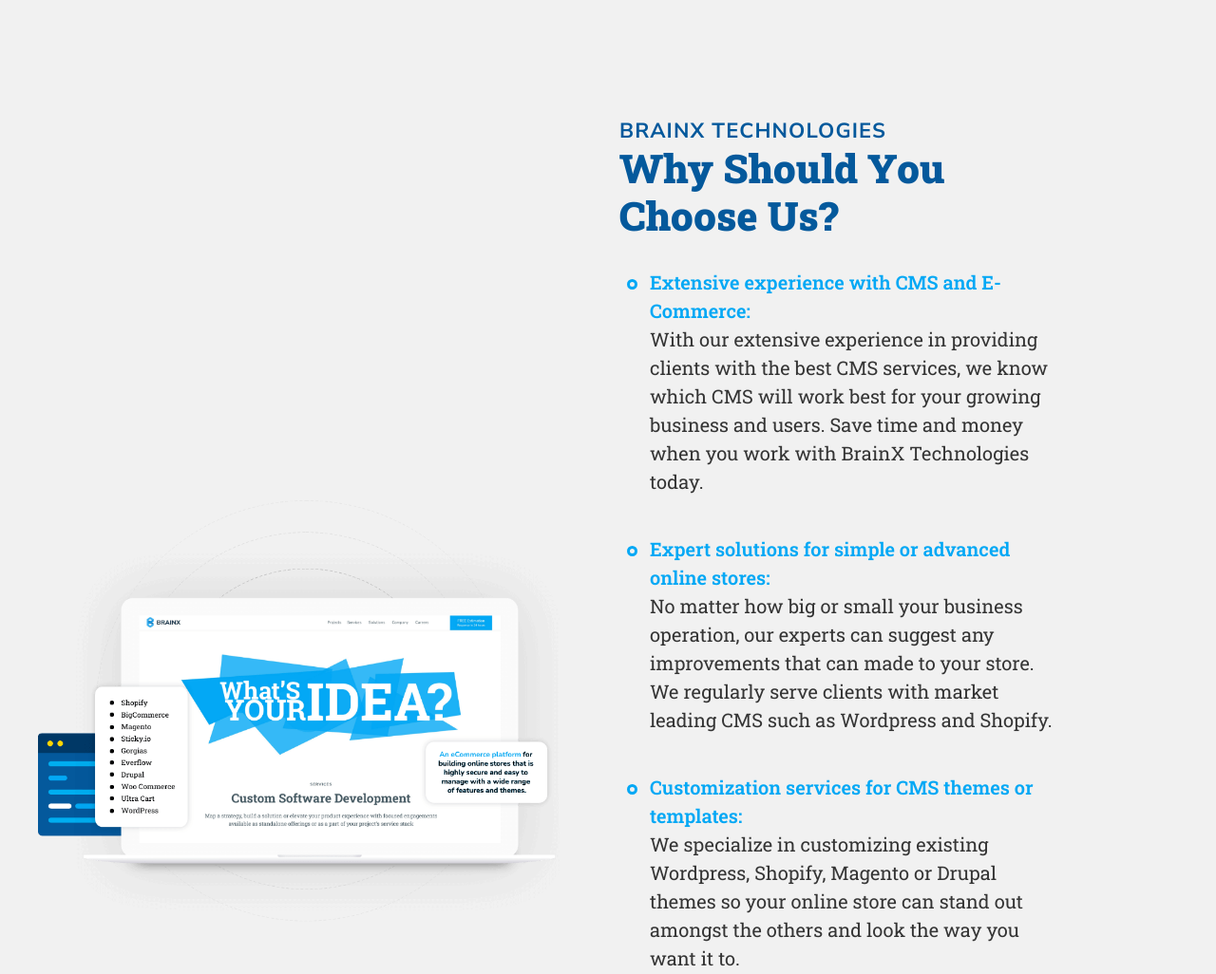
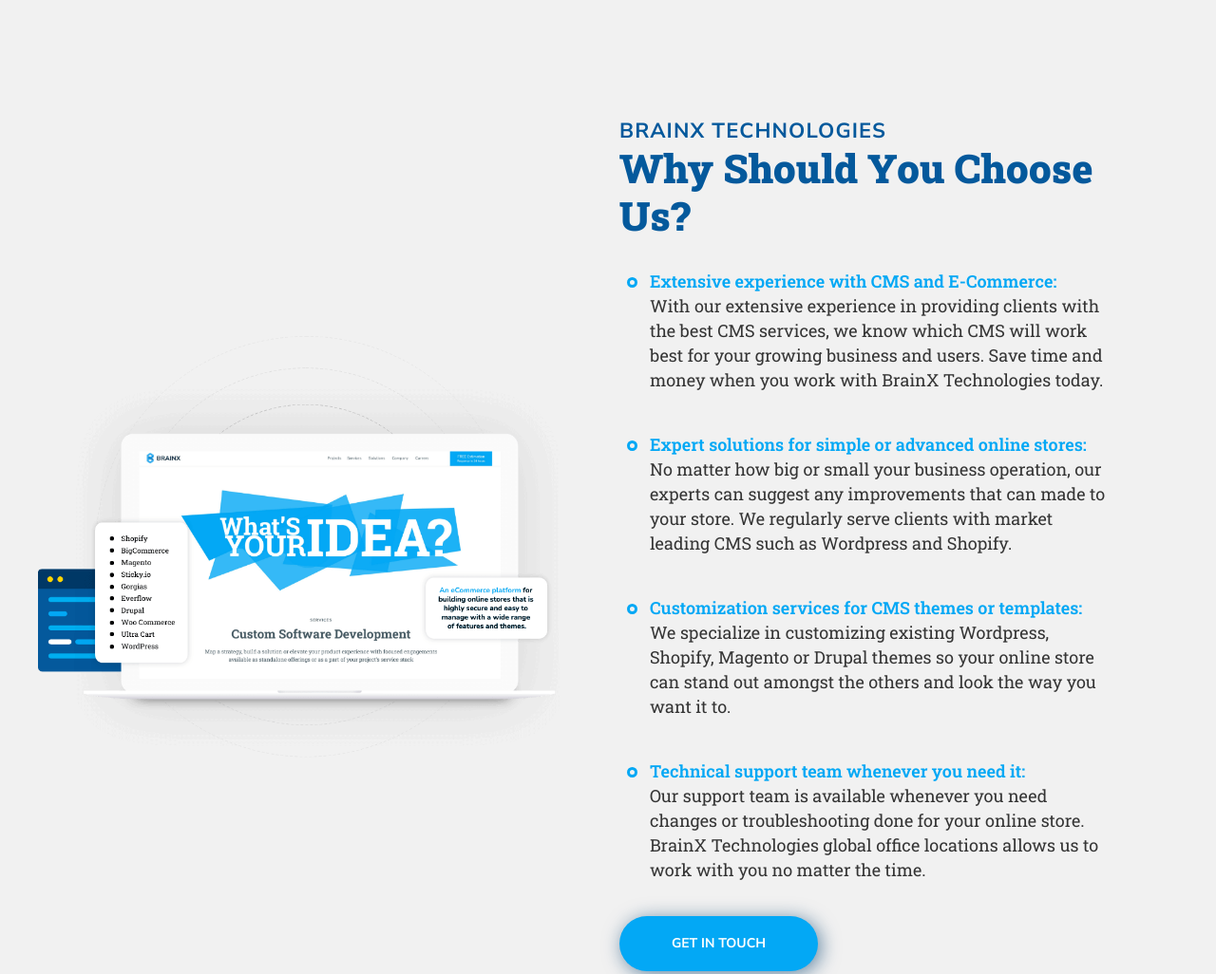
Before and after one commit to arshia-sheikh-brainx/digital-stratup-brainx-page, a plain HTML site: page index.html in a window 1280 px wide. Shown: the part 1340-2366 px from the top of the page at 95% size. Drawn offline with nearby package versions, Linux system fonts and the light colour scheme; some packages are replaced by stand-ins of ours; a script that the page names is missing.

Commit message:
feedback changes

```diff
--- a/style.css
+++ b/style.css
@@ -130,7 +130,7 @@ header .navbar-toggler:focus {
   padding: 0 186px;
 }
 .hero .date {
-  font-size: 30px;
+  font-size: 24px;
   line-height: 50px;
   font-weight: 900;
   font-family: Roboto Slab;
@@ -239,7 +239,7 @@ header .navbar-toggler:focus {
 /* about section  */
 
 .about-content-container {
-  padding-right: 150px;
+  padding-right: 100px;
 }
 .about-image-container {
   padding: 0 40px;
@@ -265,8 +265,8 @@ header .navbar-toggler:focus {
   display: block;
 }
 .about-list li {
-  font-size: 20px;
-  line-height: 30px;
+  font-size: 18px;
+  line-height: 26px;
   font-family: Roboto Slab;
   font-weight: normal;
   color: #343434;
```
